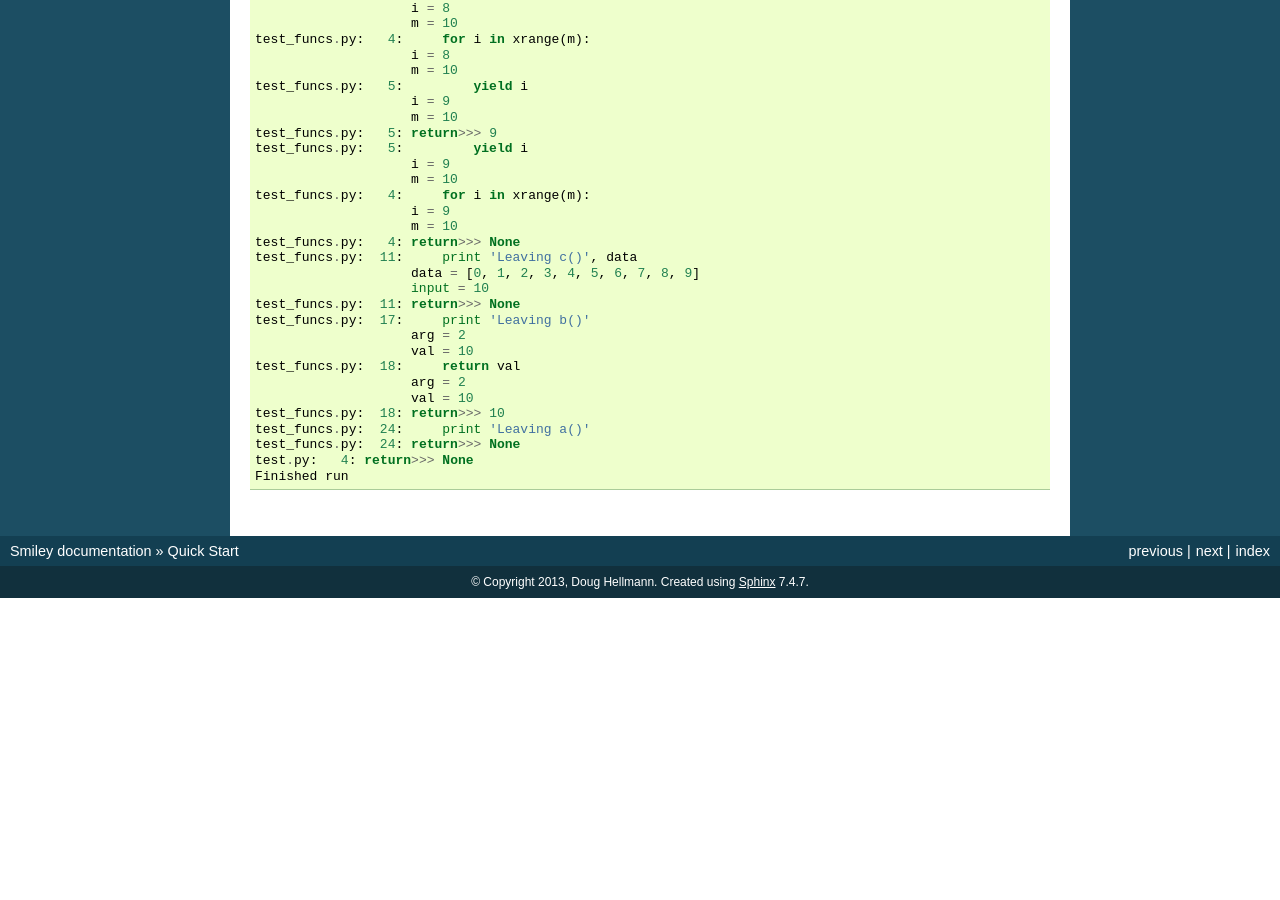
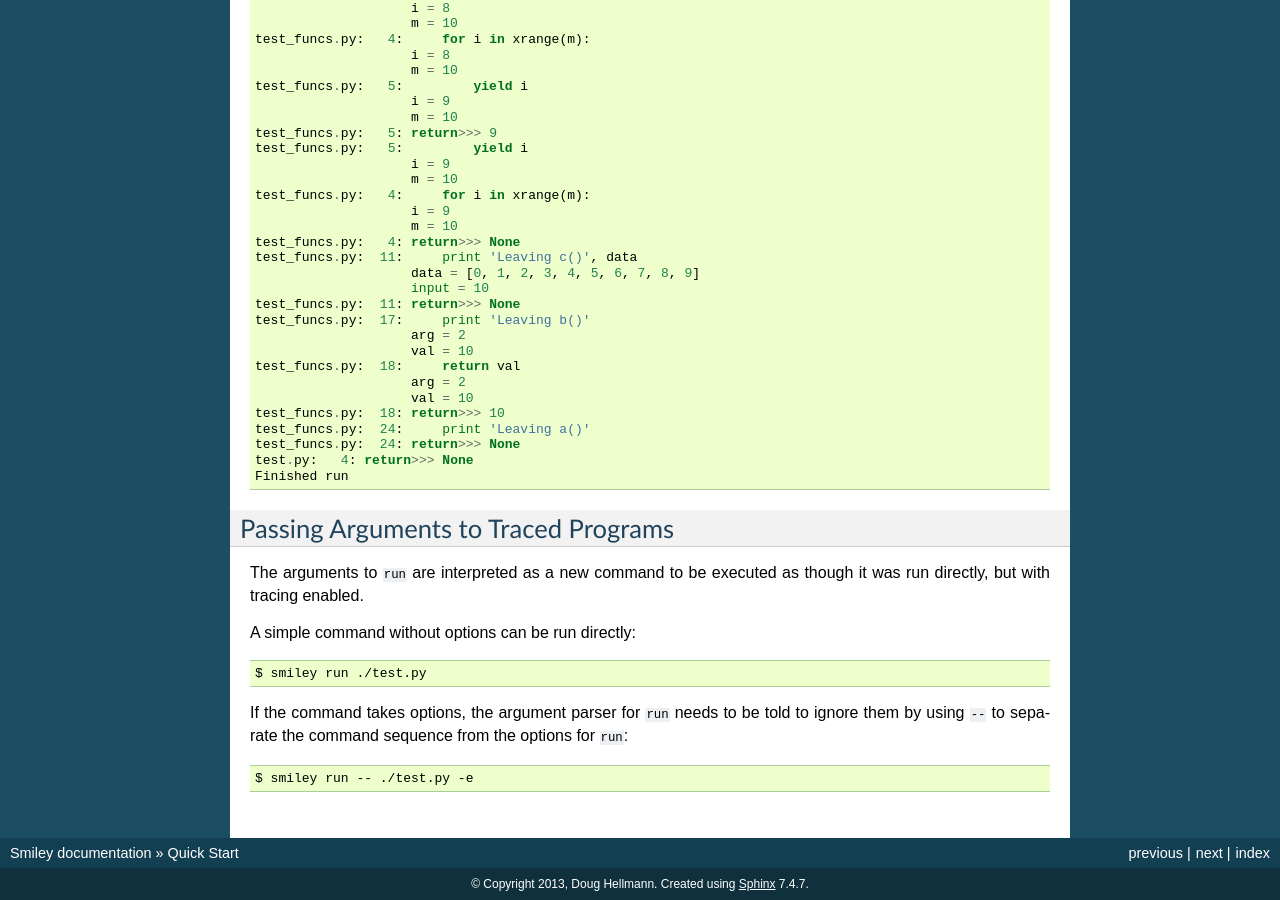
Before and after one commit to smiley-debugger/smiley, a Sphinx documentation site: the page built from docs/source/quickstart.rst, in a window 1280 px wide and 900 px high, scrolled down 2476 px. Built offline with Sphinx 7.4.7, drawn with Linux system fonts in a browser that asks for light colours; before the commit the page ends 3074 px from its top, so only the background shows below that; some of the changed text lies outside the part shown.

Commit message:
Add example of passing options to subcommands
Add an example showing how to use '--' to make argparse stop parsing
options and treat them like arguments to the subcommand.

Closes bug #27

Change-Id: If7608f280e94c83865f298135a05dd5430911dc1

```diff
--- a/docs/source/quickstart.rst
+++ b/docs/source/quickstart.rst
@@ -186,3 +186,19 @@ for the app.
     test_funcs.py:  24: return>>> None
     test.py:   4: return>>> None
     Finished run
+
+Passing Arguments to Traced Programs
+====================================
+
+The arguments to ``run`` are interpreted as a new command to be
+executed as though it was run directly, but with tracing enabled.
+
+A simple command without options can be run directly::
+
+  $ smiley run ./test.py
+
+If the command takes options, the argument parser for ``run``
+needs to be told to ignore them by using ``--`` to separate the
+command sequence from the options for ``run``::
+
+  $ smiley run -- ./test.py -e
```
Also changed, not shown: 2 other files.
